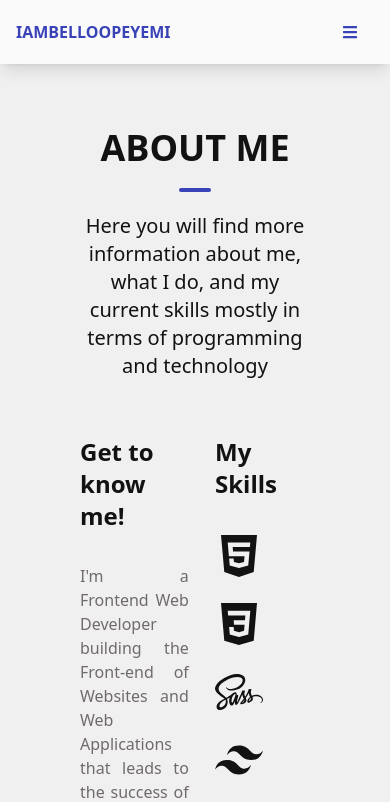
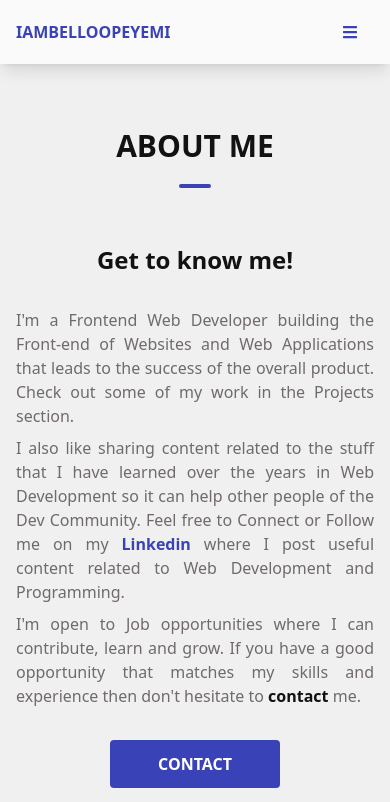
Before and after one commit to iambelloopeyemi/my-portfolio-website, a React (Vite) app: page /about in a window 390 px wide. Shown: the top 802 px of the page. Built offline with nearby package versions, Linux system fonts and the light colour scheme.

Commit message:
implemented responsiveness on the about section

```diff
--- a/src/components/Navbar.tsx
+++ b/src/components/Navbar.tsx
@@ -42,6 +42,7 @@ export default function Navbar() {
               key={link}
               to={link}
               style={activeStyle}
+              onClick={() => setOpen(!isOpen)}
               className="font-semibold uppercase hover:text-violet-blue hover:scale-105"
             >
               {link}
--- a/src/components/Skills.tsx
+++ b/src/components/Skills.tsx
@@ -48,7 +48,7 @@ export const SkillList = [
 
 export default function Skills() {
   return (
-    <ul className="flex flex-wrap gap-5">
+    <ul className="flex justify-center flex-wrap gap-5">
       {SkillList.map(({ id, icon }) => (
         <li key={id} className="text-night">
           {icon}
--- a/src/index.css
+++ b/src/index.css
@@ -34,13 +34,13 @@
     @apply text-center flex flex-col items-center gap-5 mb-14;
   }
   .heading {
-    @apply text-4xl uppercase font-bold;
+    @apply text-3xl sm:text-4xl uppercase font-bold;
   }
   .subheading {
     @apply text-xl;
   }
   .about-category {
-    @apply text-2xl font-bold mb-8;
+    @apply text-2xl text-center font-bold mb-8;
   }
   .article {
     @apply text-dim-gray text-justify leading-6 grid gap-2 mb-8;
--- a/src/pages/About.tsx
+++ b/src/pages/About.tsx
@@ -3,22 +3,18 @@ import Bio from "../components/Bio";
 import Button from "../components/InternalLink";
 import Skills from "../components/Skills";
 
-
 export default function About() {
   return (
-    <section className="bg-anti-flash-white h-fit px-20 pt-32 pb-16">
+    <section className="bg-anti-flash-white h-fit px-4 sm:px-20 pt-32 pb-16">
       <header className="section-header">
         <h2 className="heading">about me</h2>
         <Underline />
-        <h5 className="subheading">
-          Here you will find more information about me, what I do, and my
-          current skills mostly in terms of programming and technology
-        </h5>
       </header>
-      <div className="grid grid-cols-2 gap-10">
+      <div className="grid sm:grid-cols-2 gap-14 sm:gap-10">
         <div>
           <h3 className="about-category">Get to know me!</h3>
           <Bio />
+          <div className="flex justify-center">
             <Button
               title="CONTACT"
               url="/contact"
@@ -26,6 +22,7 @@ export default function About() {
               color="#FFF"
               border="none"
             />
+          </div>
         </div>
         <div>
           <h3 className="about-category">My Skills</h3>
```
Lines whose indentation alone changed are shown as unchanged.
